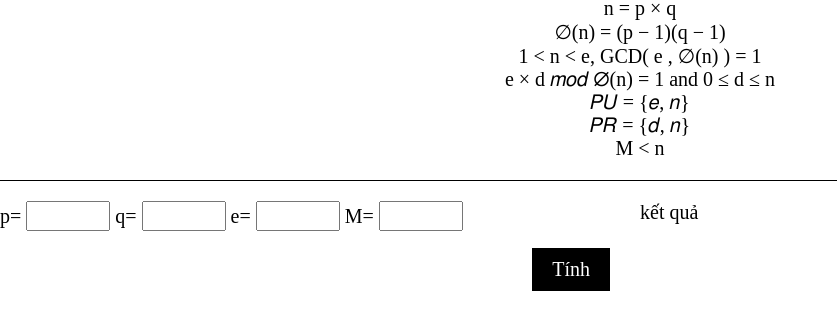
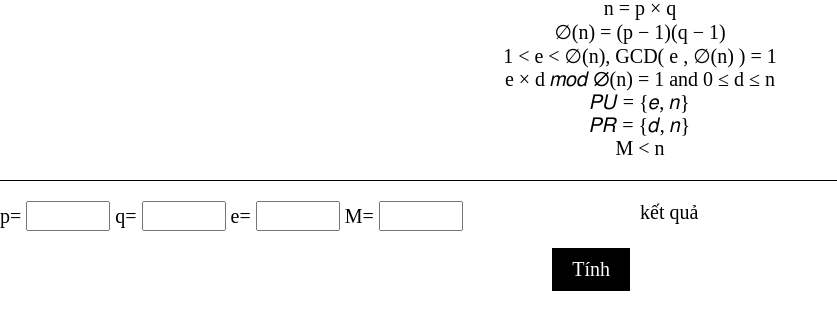
Before and after one commit to dvanhuy/AnNinhHeThong, a plain HTML site: page index.html in a window 1280 px wide. Shown: the part 80-410 px from the top of the page, without its empty margins (0-837 px from the left). Drawn offline with Linux system fonts and the light colour scheme.

Commit message:
fix html

```diff
--- a/css.css
+++ b/css.css
@@ -35,7 +35,7 @@ section{
 
 .button_tinh{
     position: absolute;
-    right: 30px;
+    right: 10px;
     bottom: 10px;
     color: white;
     background-color: black;
--- a/index.html
+++ b/index.html
@@ -15,7 +15,7 @@
         <div>Các điều kiện, công thức cần nhớ</div>
         <div>n = p × q</div>
         <div> ∅(n) = (p − 1)(q − 1) </div>
-        <div> 1 &#60; n &#60; e,  GCD( e , ∅(n) ) = 1 </div>
+        <div> 1 &#60; e &#60;  ∅(n),  GCD( e , ∅(n) ) = 1 </div>
         <div>e × d 𝑚𝑜𝑑 ∅(n) = 1 and 0 ≤ d ≤ n</div>
         <div>𝑃𝑈 = {𝑒, 𝑛}</div>
         <div>𝑃𝑅 = {𝑑, 𝑛}</div>
```
